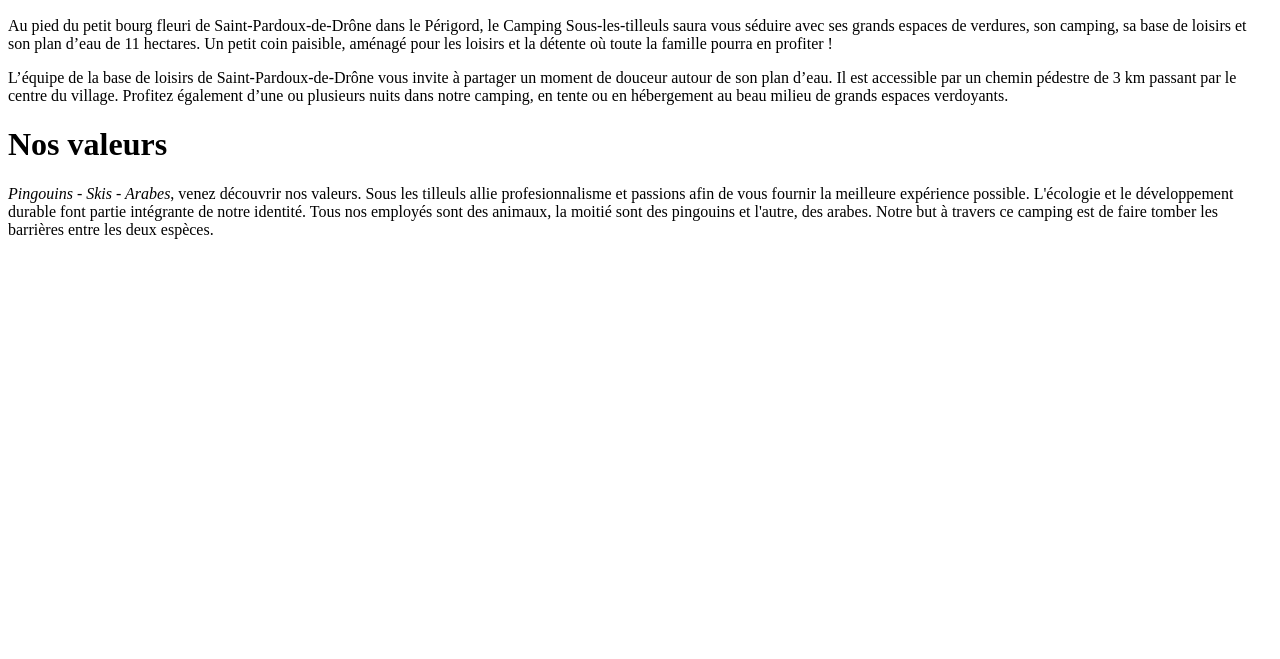
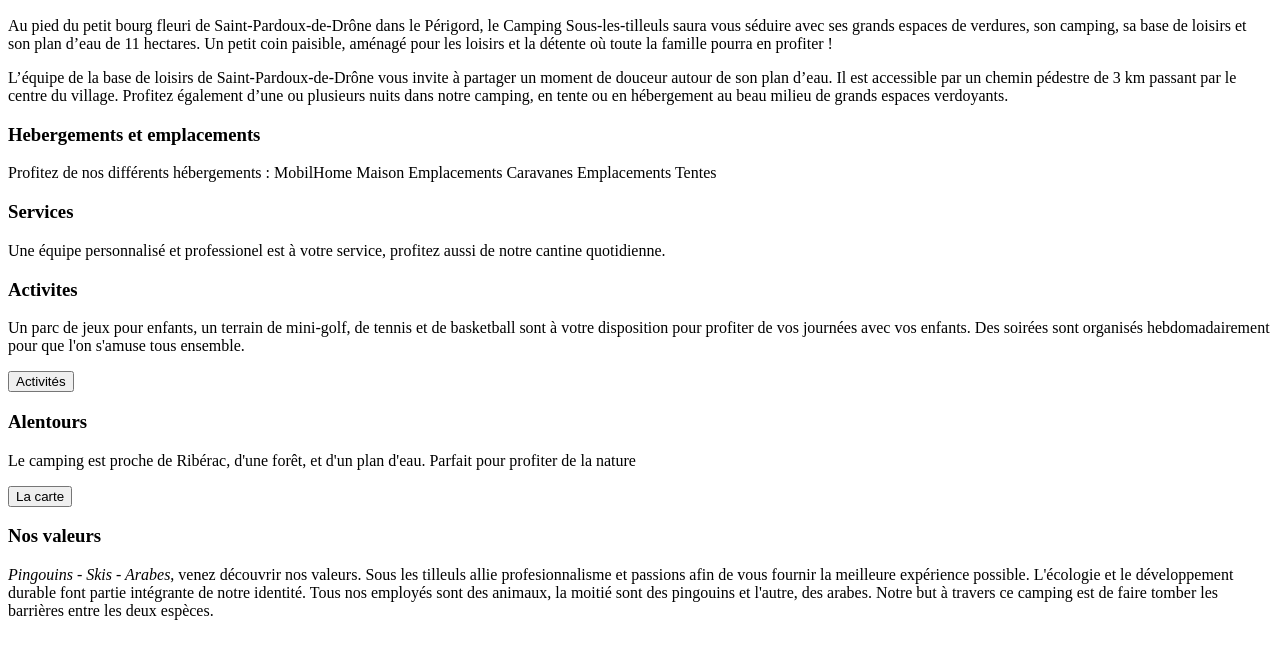
Before and after one commit to EAnathos/R3.10-Management-SI, a plain HTML site: page index.html in a window 1280 px wide. Shown: the part 73-732 px from the top of the page. Drawn offline with Linux system fonts and the light colour scheme; a web font is replaced by a local one.

Commit message:
[MainPage] Encore

```diff
--- a/index.html
+++ b/index.html
@@ -18,7 +18,7 @@
       <nav></nav>
     </header>
     <main>
-      <div class="presentation">
+      <div class="presentation rapide">
         <p>
           Au pied du petit bourg fleuri de Saint-Pardoux-de-Drône dans le
           Périgord, le Camping Sous-les-tilleuls saura vous séduire avec ses
@@ -35,8 +35,39 @@
           verdoyants.
         </p>
       </div>
-      <div class="nos_valeurs">
-        <h1>Nos valeurs</h1>
+      <div class="presentation hebergements">
+        <h3>Hebergements et emplacements</h3>
+        <p>
+          Profitez de nos différents hébergements : MobilHome Maison
+          Emplacements Caravanes Emplacements Tentes
+        </p>
+      </div>
+      <div class="presentation services">
+        <h3>Services</h3>
+        <p>
+          Une équipe personnalisé et professionel est à votre service, profitez
+          aussi de notre cantine quotidienne.
+        </p>
+      </div>
+      <div class="presentation activites">
+        <h3>Activites</h3>
+        <p>
+          Un parc de jeux pour enfants, un terrain de mini-golf, de tennis et de
+          basketball sont à votre disposition pour profiter de vos journées avec
+          vos enfants. Des soirées sont organisés hebdomadairement pour que l'on
+          s'amuse tous ensemble.
+        </p>
+        <button>Activités</button>
+      </div>
+      <div class="presentation alentours">
+        <h3>Alentours</h3>
+        <p>
+          Le camping est proche de Ribérac, d'une forêt, et d'un plan d'eau. Parfait pour profiter de la nature
+        </p>
+        <button>La carte</button>
+      </div>
+      <div class="prensentation valeurs">
+        <h3>Nos valeurs</h3>
         <p>
           <em>Pingouins - Skis - Arabes</em>, venez découvrir nos valeurs. Sous
           les tilleuls allie profesionnalisme et passions afin de vous fournir
```
